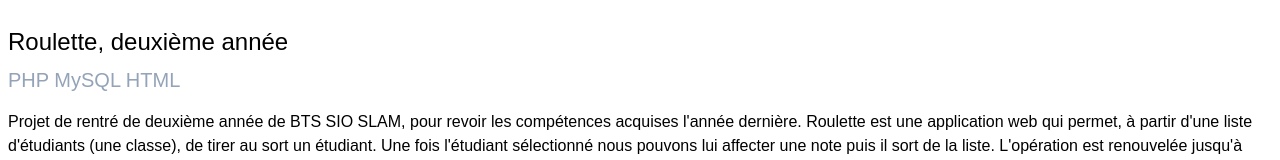
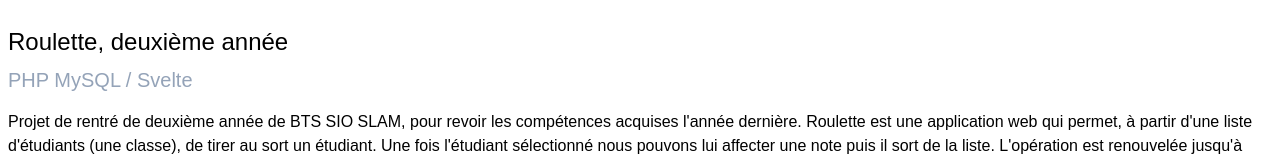
Before and after one commit to AyCoding/next-portfolio, a Next.js app: page /project in a window 1280 px wide. Shown: the part 2188-2348 px from the top of the page. Built offline with nearby package versions, Linux system fonts and the light colour scheme; a web font is replaced by a local one.

Commit message:
fix: replace &apos;

```diff
--- a/src/app/project/page.tsx
+++ b/src/app/project/page.tsx
@@ -90,10 +90,10 @@ export default function Project() {
                         <h1 className="text-2xl font-medium mb-2 w-full">
                             Roulette, deuxième année
                         </h1>
-                        <h2 className="text-xl text-slate-400 pb-4">PHP MySQL HTML</h2>
+                        <h2 className="text-xl text-slate-400 pb-4">PHP MySQL / Svelte</h2>
                         <p>
                             Projet de rentré de deuxième année de BTS SIO SLAM, pour revoir les compétences acquises l&apos;année dernière.
-                            Roulette est une application web qui permet, à partir d&apos;une liste d&apos;étudiants (une classe), de tirer au sort un étudiant. Une fois l'étudiant sélectionné nous pouvons lui affecter une note puis il sort de la liste. L'opération est renouvelée jusqu'à épuisement de la liste.
+                            Roulette est une application web qui permet, à partir d&apos;une liste d&apos;étudiants (une classe), de tirer au sort un étudiant. Une fois l&apos;étudiant sélectionné nous pouvons lui affecter une note puis il sort de la liste. L&apos;opération est renouvelée jusqu&apos;à épuisement de la liste.
                         </p>
                     </div>
                 </div>
```
